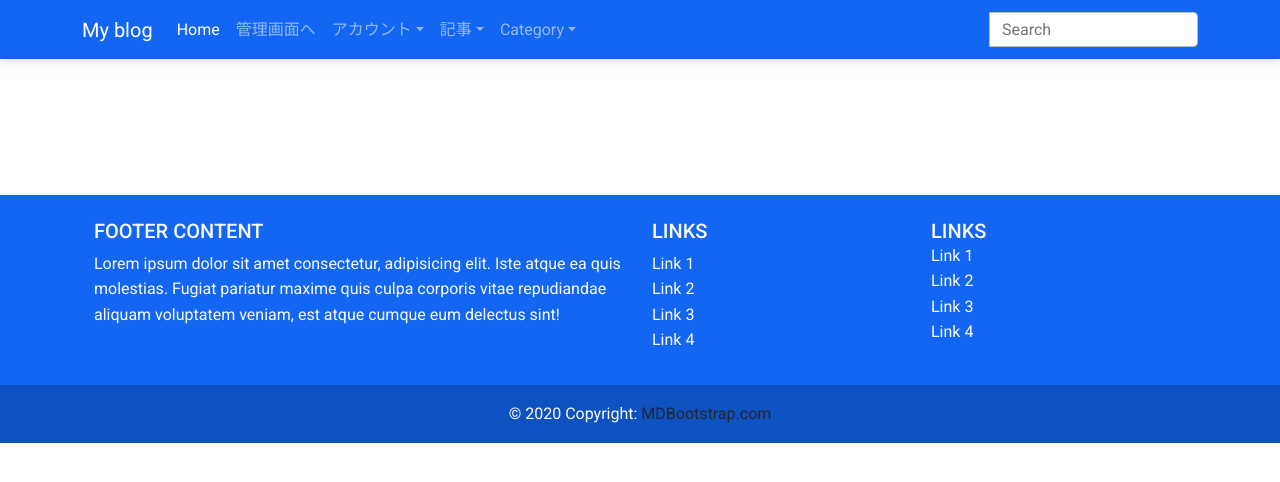
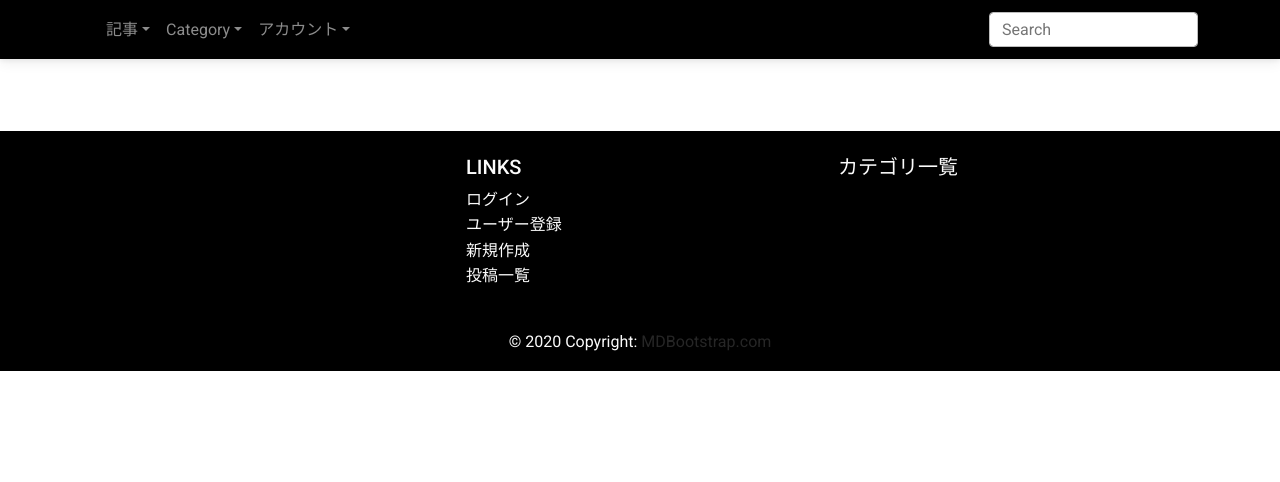
Before and after one commit to kei-1011/django-first-blog-app, a Django app: page / in a window 1280 px wide. Shown: the top 482 px of the page. Run offline with Django 3.2, Linux system fonts and the light colour scheme; data that the repository does not hold is empty; some libraries are stand-ins or nearby versions.

Commit message:
fix design brashUp

```diff
--- /dev/null
+++ b/myapp/static/myapp/style.css
@@ -0,0 +1,37 @@
+.navbar .search-form {
+  margin-left: 0 !important;
+  border-top-left-radius: .25rem !important;
+  border-bottom-left-radius: .25rem !important;
+}
+
+.card {
+  text-decoration: none;
+  color: #333;
+  transition: all 0.4s;
+  position: relative;
+}
+
+.card:hover {
+  color: #333;
+  opacity:.8;
+  transform: translateY(-5px);
+}
+
+.card .post_created_at {
+  font-size: 8px;
+  color:#ccc;
+  position: absolute;
+  right: 5%;
+  bottom: 5%;
+}
+
+.category {
+  padding:2px 6px;
+  border-radius: 16px;
+  color: #fcfcfc;
+  font-size: 11px;
+  background-color: #dd0000;
+  position: absolute;
+  left: 3%;
+  top: 3%;
+}
--- a/myapp/templates/myapp/base.html
+++ b/myapp/templates/myapp/base.html
@@ -15,16 +15,18 @@
   <link href="https://fonts.googleapis.com/css?family=Roboto:300,400,500,700&display=swap" rel="stylesheet" />
   <!-- MDB -->
   <link href="https://cdnjs.cloudflare.com/ajax/libs/mdb-ui-kit/3.2.0/mdb.min.css" rel="stylesheet" />
+  {% load static %}
+  <link rel="stylesheet" type="text/css" href="{% static 'myapp/style.css' %}">
 </head>
 <body>
   <!-- Start your project here-->
   <header>
     <!-- Navbar -->
-    <nav class="navbar navbar-expand-lg navbar-dark bg-primary">
+    <nav class="navbar navbar-expand-lg navbar-dark bg-black">
       <!-- Container wrapper -->
       <div class="container">
         <!-- Navbar brand -->
-        <a class="navbar-brand" href="/">My blog</a>
+        <a class="navbar-brand" href="/">{{ request.site.siteconfig.meta_title }}</a>
 
         <!-- Toggle button -->
         <button class="navbar-toggler" type="button" data-mdb-toggle="collapse"
@@ -37,27 +39,12 @@
         <div class="collapse navbar-collapse" id="navbarSupportedContent">
           <!-- Left links -->
           <ul class="navbar-nav me-auto mb-2 mb-lg-0">
-            <li class="nav-item">
-              <a class="nav-link active" aria-current="page" href="{% url 'myapp:index' %}">Home</a>
-            </li>
-            <li class="nav-item">
-              <a class="nav-link" href="/admin" target="_blank">管理画面へ</a>
-            </li>
+            {% if request.user.id  == 1 %}
+              <li class="nav-item">
+                <a class="nav-link" href="/admin" target="_blank">管理画面へ</a>
+              </li>
+              {% endif %}
 
-            <!-- Navbar dropdown -->
-            <li class="nav-item dropdown">
-              <a class="nav-link dropdown-toggle" href="#" id="account" role="button" data-mdb-toggle="dropdown" aria-expanded="false">アカウント</a>
-              <!-- Dropdown menu -->
-              <ul class="dropdown-menu" aria-labelledby="account">
-                {% if request.user.is_authenticated %}
-                  <li><a class="dropdown-item" href="">{{ request.user }}</a></li>
-                  <li><a class="dropdown-item" href="{% url 'myapp:logout' %}">ログアウト</a></li>
-                {% else %}
-                  <li><a class="dropdown-item" href="{% url 'myapp:login' %}">ログイン</a></li>
-                  <li><a class="dropdown-item" href="{% url 'myapp:signup' %}">ユーザー登録</a></li>
-                {% endif %}
-              </ul>
-            </li>
             <!-- Navbar dropdown -->
             <li class="nav-item dropdown">
               <a class="nav-link dropdown-toggle" href="#" id="navbarDropdown" role="button" data-mdb-toggle="dropdown" aria-expanded="false">記事</a>
@@ -80,13 +67,27 @@
                 <li><a class="dropdown-item" href="{% url 'myapp:category_list' %}">カテゴリ一覧</a></li>
               </ul>
             </li>
+            <!-- Navbar dropdown -->
+            <li class="nav-item dropdown">
+              <a class="nav-link dropdown-toggle" href="#" id="account" role="button" data-mdb-toggle="dropdown" aria-expanded="false">アカウント</a>
+              <!-- Dropdown menu -->
+              <ul class="dropdown-menu" aria-labelledby="account">
+                {% if request.user.is_authenticated %}
+                  <li><a class="dropdown-item" href="">{{ request.user }}</a></li>
+                  <li><a class="dropdown-item" href="{% url 'myapp:logout' %}">ログアウト</a></li>
+                {% else %}
+                  <li><a class="dropdown-item" href="{% url 'myapp:login' %}">ログイン</a></li>
+                  <li><a class="dropdown-item" href="{% url 'myapp:signup' %}">ユーザー登録</a></li>
+                {% endif %}
+              </ul>
+            </li>
           </ul>
           <!-- Left links -->
 
           <!-- Search form -->
           <form action="{% url 'myapp:search' %}" class="d-flex input-group w-auto" method="POST">
           {% csrf_token %}
-            <input type="search" name="freeword" class="form-control" placeholder="Search" aria-label="Search" />
+            <input type="search" name="freeword" class="form-control search-form" placeholder="Search" aria-label="Search" />
           </form>
         </div>
         <!-- Collapsible wrapper -->
@@ -118,61 +119,43 @@
 
 
   <!-- Footer -->
-  <footer class="text-light bg-primary text-center text-lg-start">
+  <footer class="text-light bg-black text-center text-lg-start">
     <!-- Grid container -->
     <div class="container p-4">
       <!--Grid row-->
       <div class="row">
         <!--Grid column-->
-        <div class="col-lg-6 col-md-12 mb-4 mb-md-0">
-          <h5 class="text-uppercase">Footer Content</h5>
-
-          <p>
-          Lorem ipsum dolor sit amet consectetur, adipisicing elit. Iste atque ea quis
-          molestias. Fugiat pariatur maxime quis culpa corporis vitae repudiandae aliquam
-          voluptatem veniam, est atque cumque eum delectus sint!
-        </p>
+        <div class="col-lg-4 col-md-12 mb-4 mb-md-0">
+          <h5 class="text-uppercase">{{ request.site.siteconfig.meta_title }}</h5>
         </div>
         <!--Grid column-->
 
         <!--Grid column-->
-        <div class="col-lg-3 col-md-6 mb-4 mb-md-0">
+        <div class="col-lg-4 col-md-6 mb-4 mb-md-0">
           <h5 class="text-uppercase">Links</h5>
 
           <ul class="list-unstyled mb-0">
-            <li>
-              <a href="#!" class="text-light">Link 1</a>
-            </li>
-            <li>
-              <a href="#!" class="text-light">Link 2</a>
-            </li>
-            <li>
-              <a href="#!" class="text-light">Link 3</a>
-            </li>
-            <li>
-              <a href="#!" class="text-light">Link 4</a>
-            </li>
+            {% if request.user.is_authenticated %}
+              <li><a class="text-light" href="{% url 'myapp:logout' %}">ログアウト</a></li>
+            {% else %}
+              <li><a class="text-light" href="{% url 'myapp:login' %}">ログイン</a></li>
+              <li><a class="text-light" href="{% url 'myapp:signup' %}">ユーザー登録</a></li>
+            {% endif %}
+            <li><a class="text-light" href="{% url 'myapp:post_create' %}">新規作成</a></li>
+            <li><a class="text-light" href="{% url 'myapp:post_list' %}">投稿一覧</a></li>
+
           </ul>
         </div>
         <!--Grid column-->
 
         <!--Grid column-->
-        <div class="col-lg-3 col-md-6 mb-4 mb-md-0">
-          <h5 class="text-uppercase mb-0">Links</h5>
+        <div class="col-lg-4 col-md-6 mb-4 mb-md-0">
+          <h5 class="text-uppercase mb-0"><a class="text-light" href="{% url 'myapp:category_list' %}">カテゴリ一覧</a></h5>
 
           <ul class="list-unstyled">
-            <li>
-              <a href="#!" class="text-light">Link 1</a>
-            </li>
-            <li>
-              <a href="#!" class="text-light">Link 2</a>
-            </li>
-            <li>
-              <a href="#!" class="text-light">Link 3</a>
-            </li>
-            <li>
-              <a href="#!" class="text-light">Link 4</a>
-            </li>
+            {% for item in category_list %}
+              <li><a class="text-light" href="{% url 'myapp:category_detail' item.name_en %}">{{ item.name }}</a></li>
+            {% endfor%}
           </ul>
         </div>
         <!--Grid column-->
--- a/myapp/templates/myapp/index.html
+++ b/myapp/templates/myapp/index.html
@@ -5,32 +5,28 @@ base.htmlを継承
 {% block content %}
 
     <!-- Jumbotron -->
-    <div class="p-5 jumbotron jumbotron-fluid">
-      <div class="container">
+    <div class="jumbotron jumbotron-fluid mt-5 mb-5">
       <h2 class="display-4">{{ request.site.siteconfig.top_title }}</h2>
       <p class="lead">{{ request.site.siteconfig.top_subtitle }}</p>
-      </div>
     </div>
     <!-- Jumbotron -->
 
     <div class="row row-cols-1 row-cols-md-3 g-4">
       {% for item in post_list %}
         <div class="col">
-          <div class="card h-100">
+          <a class="card h-100" href='{% url 'myapp:post_detail' item.id %}'>
             {% if item.thumbnail %}
               <img src="{{ item.thumbnail.url }}" class="card-img-top" alt="{{ item.title }}" />
             {% else %}
               <img src="https://mdbootstrap.com/img/new/standard/city/041.jpg" class="card-img-top" alt="..." />
             {% endif %}
-            <div class="card-body">
-              <h5 class="card-title">{{ item.title }}</h5><small> {{ item.author }}</small>
+            <div class="card-body mb-3">
+              <h5 class="card-title">{{ item.title }}</h5>
               <span class="category">{{ item.category }}</span>
-              <p class="card-text">
-              {{ item.content | truncatechars_html:50 | safe }}
-            </p>
-            <a href="{% url 'myapp:post_detail' item.id %}" class="btn btn-info">もっと読む</a>
+              {% comment %} <p class="card-text">{{ item.content | truncatechars_html:50 | safe }}</p> {% endcomment %}
+              <small class='post_created_at'>{{ item.created_at }}</small>
             </div>
-          </div>
+          </a>
         </div>
       {% endfor %}
     </div>
```
Also changed, not shown: myapp/templates/myapp/category_detail.html (+30 -10 lines), myapp/templates/myapp/category_list.html (+6 -7 lines). Lines whose indentation alone changed are shown as unchanged.
